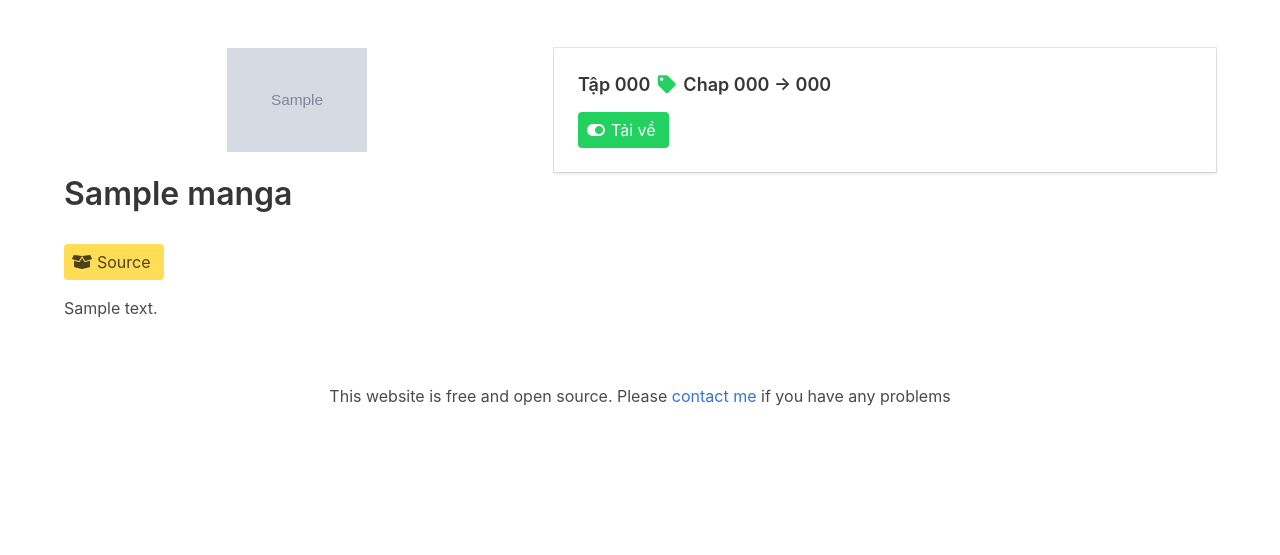
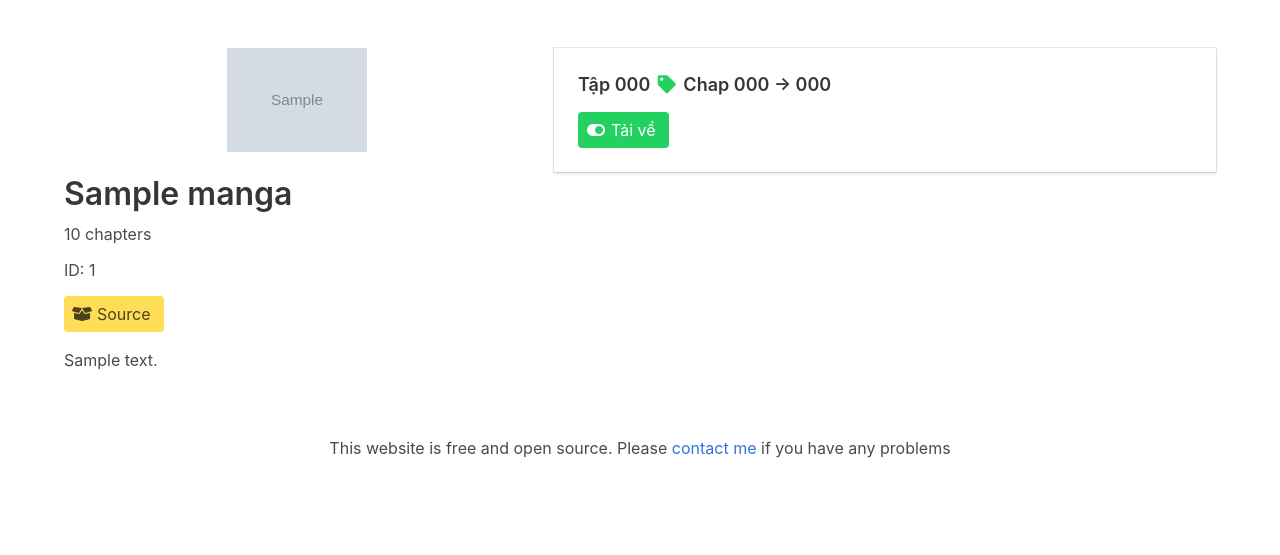
Before and after one commit to KindleManga/Kindlemanga, a Django app: a page that uses manga_web/templates/manga/manga_detail.html in a window 1280 px wide. Shown: the part 52-607 px from the top of the page. Run offline with Django 3.2, Linux system fonts and the light colour scheme; tables that the repository leaves empty hold one stand-in row (values such as "Sample post"); grey boxes marked "Sample" are stand-in pictures; parts of the project's set-up code (start-up, migrations or seed data) failed here and were passed over; some libraries are stand-ins or nearby versions.

Commit message:
update views

```diff
--- a/manga_web/templates/manga/manga_detail.html
+++ b/manga_web/templates/manga/manga_detail.html
@@ -33,6 +33,8 @@
             <div class="media-content">
               <div class="content">
                 <p class="title is-3">{{manga.unicode_name}}</p>
+                <p class="subtitle is-6">{{manga.total_chap}} chapters</p>
+                <p class="subtitle is-6">ID: {{manga.id}}</p>
                 <a href="{{ manga.source }}" class="button is-warning" rel="nofollow" target="_blank">
                   <span class="icon">
                     <i class="fas fa-box-open"></i>
```
